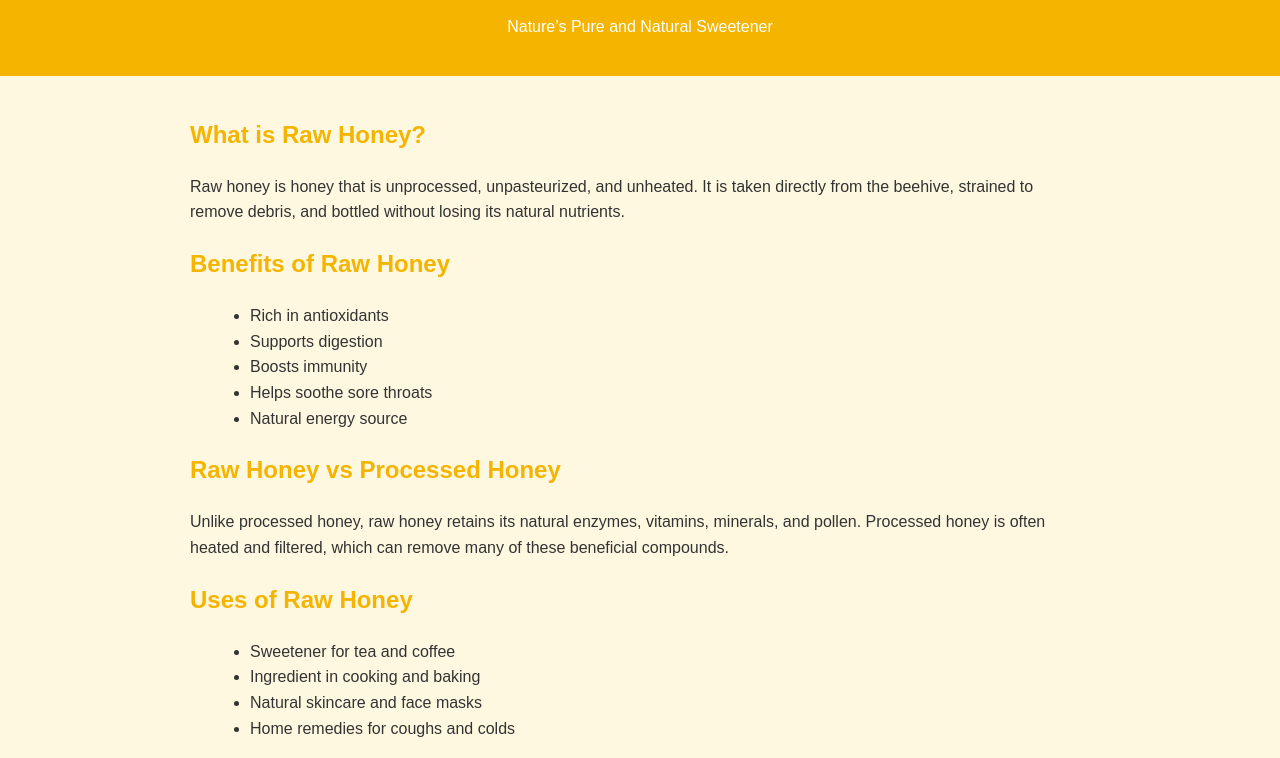
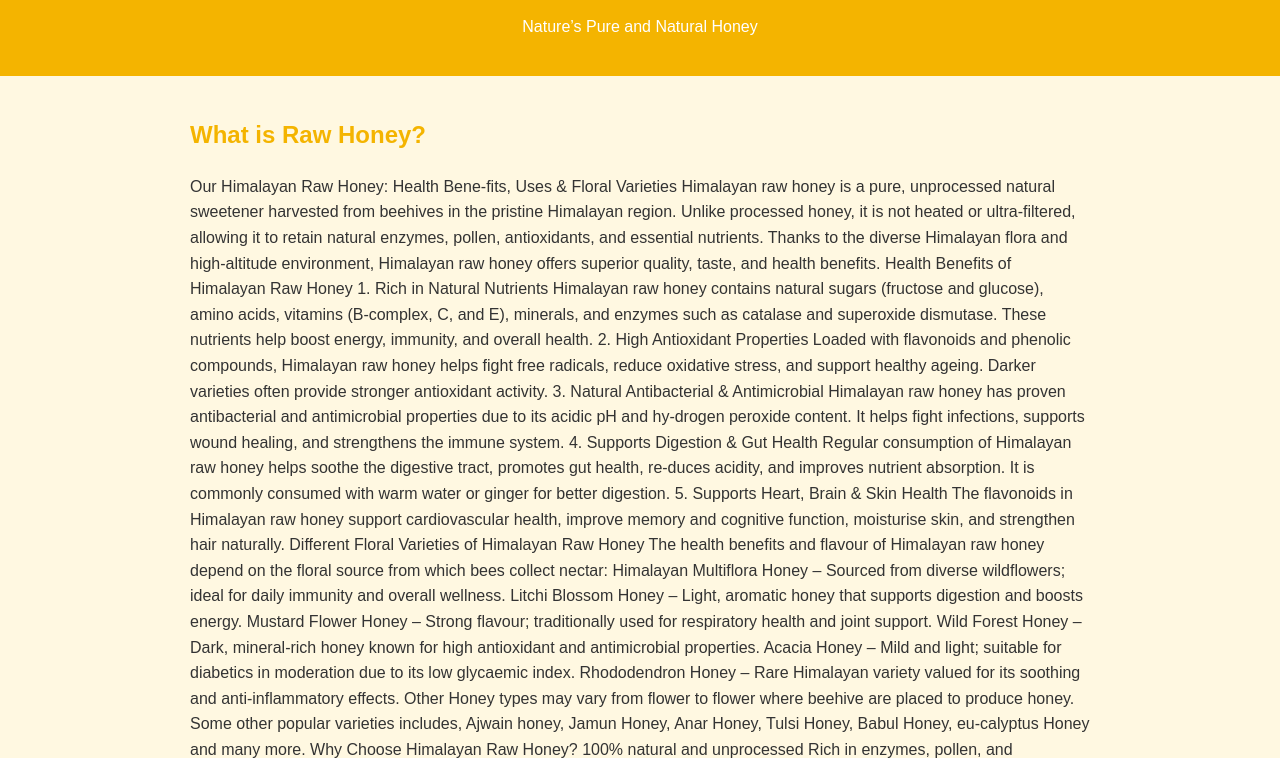
Before and after one commit to sandeeprana20081987-ops/HONE, a plain HTML site: page index.html in a window 1280 px wide. Shown: the part 100-858 px from the top of the page. Drawn offline with Linux system fonts and the light colour scheme.

Commit message:
Update index.html

```diff
--- a/index.html
+++ b/index.html
@@ -41,16 +41,51 @@
 <body>
 
 <header>
-    <h1>Raw Honey</h1>
-    <p>Nature’s Pure and Natural Sweetener</p>
+    <h1>Himalayan Raw Honey</h1>
+    <p>Nature’s Pure and Natural Honey</p>
 </header>
 
 <section>
     <h2>What is Raw Honey?</h2>
     <p>
-        Raw honey is honey that is unprocessed, unpasteurized, and unheated.
-        It is taken directly from the beehive, strained to remove debris,
-        and bottled without losing its natural nutrients.
+        Our Himalayan Raw Honey: Health Bene-fits, Uses & Floral Varieties
+
+
+Himalayan raw honey is a pure, unprocessed natural sweetener harvested from beehives in the pristine Himalayan region. Unlike processed honey, it is not heated or ultra-filtered, allowing it to retain natural enzymes, pollen, antioxidants, and essential nutrients. Thanks to the diverse Himalayan flora and high-altitude environment, Himalayan raw honey offers superior quality, taste, and health benefits.
+
+Health Benefits of Himalayan Raw Honey
+1. Rich in Natural Nutrients
+Himalayan raw honey contains natural sugars (fructose and glucose), amino acids, vitamins (B-complex, C, and E), minerals, and enzymes such as catalase and superoxide dismutase. These nutrients help boost energy, immunity, and overall health.
+2. High Antioxidant Properties
+Loaded with flavonoids and phenolic compounds, Himalayan raw honey helps fight free radicals, reduce oxidative stress, and support healthy ageing. Darker varieties often provide stronger antioxidant activity.
+3. Natural Antibacterial & Antimicrobial
+Himalayan raw honey has proven antibacterial and antimicrobial properties due to its acidic pH and hy-drogen peroxide content. It helps fight infections, supports wound healing, and strengthens the immune system.
+4. Supports Digestion & Gut Health
+Regular consumption of Himalayan raw honey helps soothe the digestive tract, promotes gut health, re-duces acidity, and improves nutrient absorption. It is commonly consumed with warm water or ginger for better digestion.
+5. Supports Heart, Brain & Skin Health
+The flavonoids in Himalayan raw honey support cardiovascular health, improve memory and cognitive function, moisturise skin, and strengthen hair naturally.
+Different Floral Varieties of Himalayan Raw Honey
+The health benefits and flavour of Himalayan raw honey depend on the floral source from which bees collect nectar:
+Himalayan Multiflora Honey – Sourced from diverse wildflowers; ideal for daily immunity and overall wellness.
+Litchi Blossom Honey – Light, aromatic honey that supports digestion and boosts energy.
+Mustard Flower Honey – Strong flavour; traditionally used for respiratory health and joint support.
+Wild Forest Honey – Dark, mineral-rich honey known for high antioxidant and antimicrobial properties.
+Acacia Honey – Mild and light; suitable for diabetics in moderation due to its low glycaemic index.
+Rhododendron Honey – Rare Himalayan variety valued for its soothing and anti-inflammatory effects.
+Other Honey types may vary from flower to flower where beehive are placed to produce honey. Some other popular varieties includes, Ajwain honey, Jamun Honey, Anar Honey, Tulsi Honey, Babul Honey, eu-calyptus Honey and many more.
+Why Choose Himalayan Raw Honey?
+100% natural and unprocessed
+Rich in enzymes, pollen, and antioxidants
+Harvested from pristine Himalayan flora
+Free from additives and preservatives
+Conclusion
+Regular honey may contain sugars or additives
+Some regular honey products contain added sweeteners, such as high fructose corn syrup.
+Studies show that some products labeled as “honey” may not be 100 percent real honey, but contain sweeteners, such as brown rice syrup.
+Raw honey does not contain any ingredients other than the honey from the beehive.
+Vs.
+Himalayan raw honey is a powerful natural superfood shaped by the Himalayan ecosystem and its diverse flora. From improving digestion and immunity to supporting heart, brain, skin, and hair health, it offers exceptional wellness benefits. Choosing authentic Himalayan raw honey ensures you enjoy purity, nutrition, and nature’s goodness in every spoon.
+
     </p>
 
     <h2>Benefits of Raw Honey</h2>
@@ -85,7 +120,7 @@
 </section>
 
 <footer>
-    <p>© 2025 Raw Honey Information Page</p>
+    <p>© 2025 Home of Nature's Essence</p>
 </footer>
 
 </body>
```
